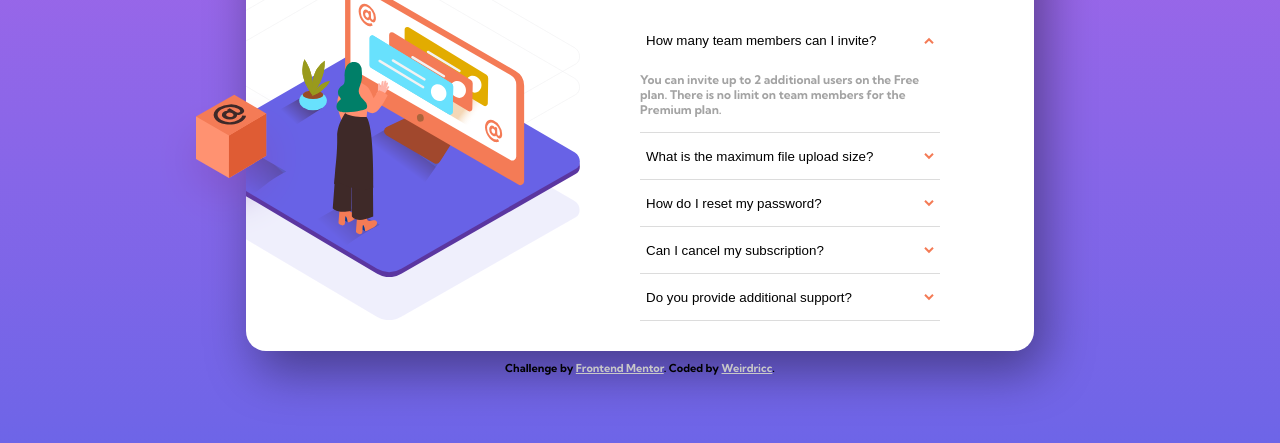
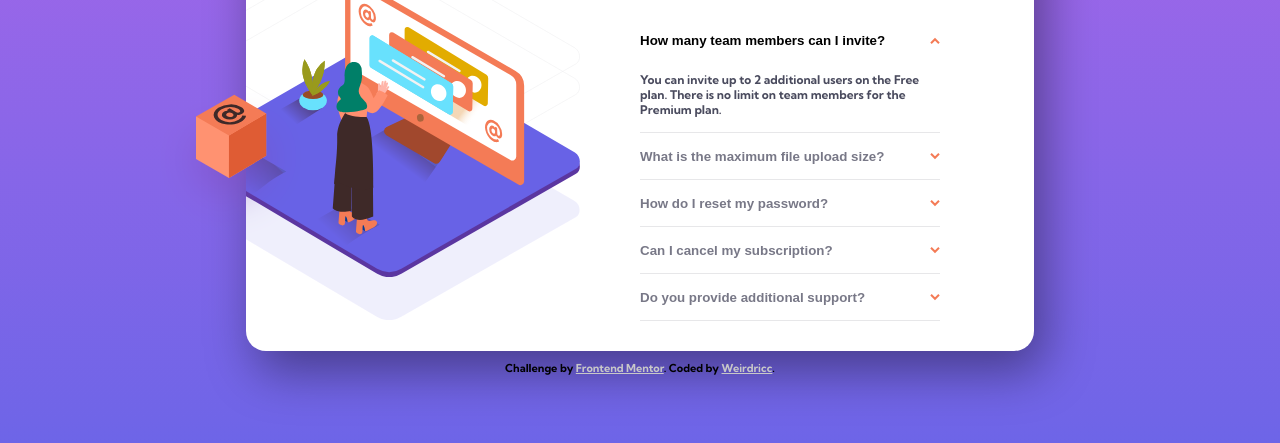
Before and after one commit to Weirdricc/faq-accordion-card-main, a plain HTML site: page index.html in a window 1280 px wide. Both pictures are taken after a click on the button "How many team members can I invite?". Shown: the part 261-704 px from the top of the page. Drawn offline with Linux system fonts and the light colour scheme.

Commit message:
cirrection 1.5

```diff
--- a/style.css
+++ b/style.css
@@ -67,8 +67,7 @@ body {
 }
 
 .q-card {
-  color: rgb(163, 163, 163);
-  border-bottom: 1px solid rgb(220, 220, 220);
+  border-bottom: 1px solid hsl(240, 5%, 91%);
   padding: 3px 0;
 }
 .faq-wrap h1,
@@ -76,6 +75,8 @@ body {
   width: 300px;
 }
 .q-box {
+  font-weight: 700;
+  color: hsl(240, 6%, 50%);
   display: flex;
   justify-content: space-between;
   align-items: center;
@@ -84,9 +85,10 @@ body {
   cursor: pointer;
   border: none;
   background-color: white;
+  padding: 0;
 }
 .q-box:hover {
-  color: #ff9271;
+  color: hsl(14, 88%, 65%);
 }
 .q-box:focus {
   outline: none;
@@ -95,10 +97,13 @@ body {
   transform: rotate(180deg);
 }
 .selected {
+  /* color: hsl(237, 12%, 33%); */
   color: black;
 }
 .answer {
   display: none;
+  font-weight: 300;
+  color: hsl(237, 12%, 33%);
 }
 .stay {
   display: block;
@@ -111,7 +116,6 @@ body {
   text-align: center;
 }
 .attribution a {
-  color: hsl(228, 45%, 44%);
   color: rgb(200, 200, 200);
 }
 .xtion-mob {
```
